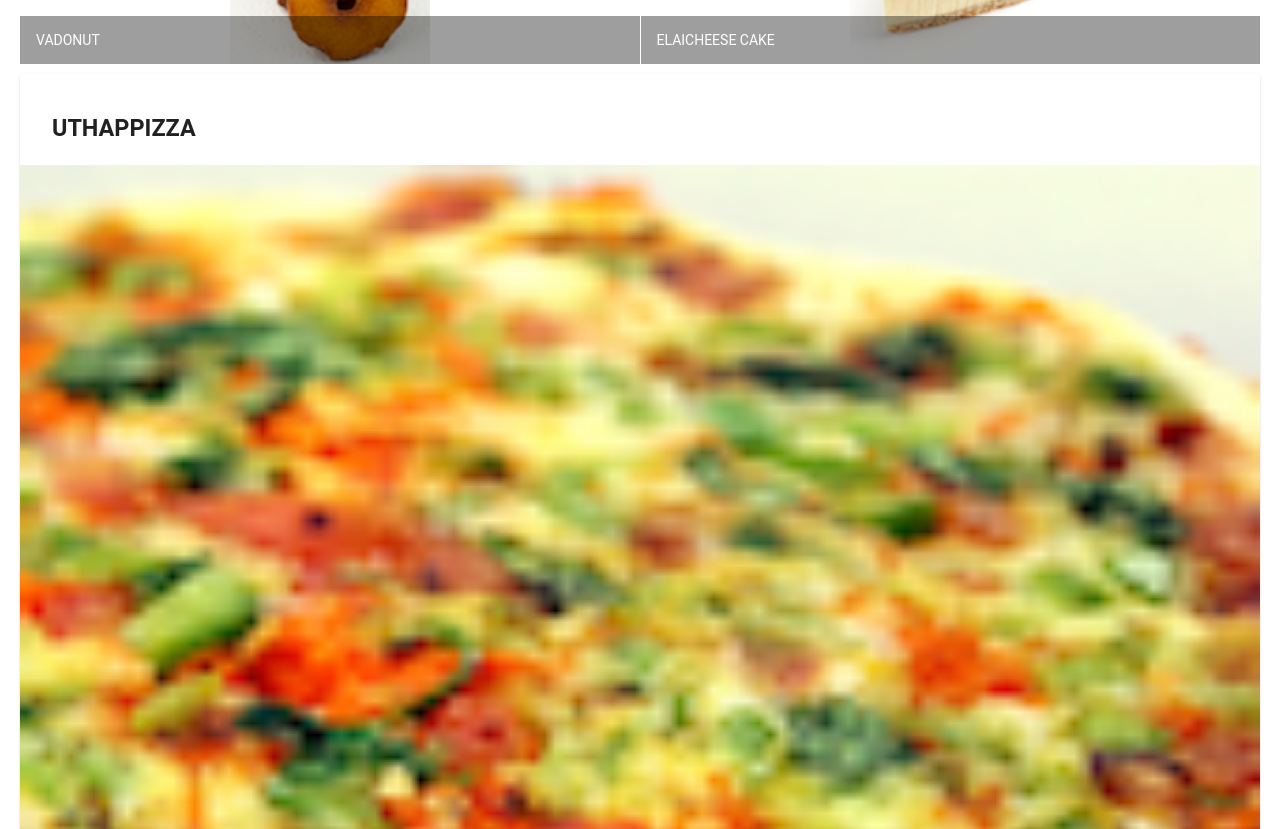
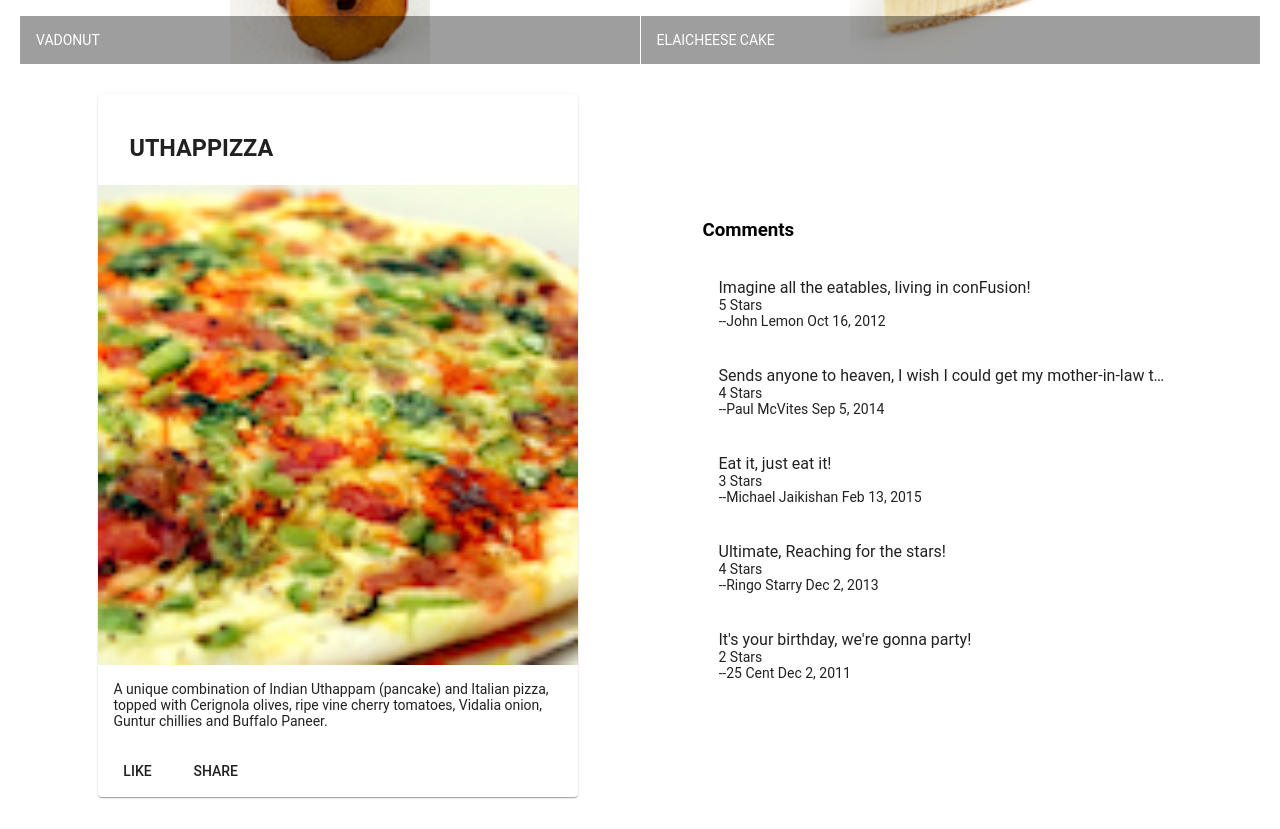
Before and after one commit to luckyhero613/conFusion2, an Angular app: page / in a window 1280 px wide. Shown: the part 500-1329 px from the top of the page. Built offline with nearby package versions, Linux system fonts and the light colour scheme.

Commit message:
Assignment 1

```diff
--- a/src/app/app.component.html
+++ b/src/app/app.component.html
@@ -1,6 +1,2 @@
 <mat-toolbar color="primary"> <span>Ristorante Con Fusion</span></mat-toolbar>
 <app-menu></app-menu>
-
-
-
-<router-outlet></router-outlet>
--- a/src/app/app.module.ts
+++ b/src/app/app.module.ts
@@ -14,11 +14,13 @@
 
 import 'hammerjs';
 import { MenuComponent } from './menu/menu.component';
+import { DishdetailComponent } from './dishdetail/dishdetail.component';
 
 @NgModule({
   declarations: [
     AppComponent,
-    MenuComponent
+    MenuComponent,
+    DishdetailComponent
   ],
   imports: [
     BrowserModule,
--- /dev/null
+++ b/src/app/dishdetail/dishdetail.component.html
@@ -0,0 +1,42 @@
+<div class="container"
+    fxLayout="row"
+    fxLayout.sm="column"
+    fxLayout.xs="column"
+    fxLayoutAlign.gt-md="space-around center"
+    fxLayoutGap="10px"
+    fxLayoutGap.xs="0">
+
+    <div fxFlex="40">
+        <div fxFlex *ngIf="dish">
+            <mat-card>
+                <mat-card-header>
+                    <mat-card-title>
+                    <h3>{{dish.name | uppercase}}</h3>
+                    </mat-card-title>
+                </mat-card-header>
+                <img mat-card-image src={{dish.image}} alt={{dish.name}}>
+                <mat-card-content>
+                    <p>{{dish.description}}
+                    </p>
+                </mat-card-content>
+                <mat-card-actions>
+                    <button mat-button>LIKE</button>
+                    <button mat-button>SHARE</button>
+                </mat-card-actions>
+            </mat-card>
+        </div>
+    </div>
+
+    <div fxFlex="40">
+        <div *ngIf="dish">
+            <mat-list>
+                <h3>Comments</h3>
+                <mat-list-item *ngFor="let comment of dish.comments" fxflex>
+                    <p matLine>{{comment.comment}}</p>
+                    <p matLine>{{comment.rating}} Stars</p>
+                    <p matLine>--{{comment.author}} {{comment.date | date}}</p>
+                </mat-list-item>
+            </mat-list>
+        </div>
+    </div>
+</div>
--- /dev/null
+++ b/src/app/dishdetail/dishdetail.component.ts
@@ -0,0 +1,61 @@
+import { Component, OnInit } from '@angular/core';
+
+
+
+const DISH = {
+  id: '0',
+  name: 'Uthappizza',
+  image: '/assets/images/uthappizza.png',
+  category: 'mains',
+  featured: true,
+  label: 'Hot',
+  price: '4.99',
+  // tslint:disable-next-line:max-line-length
+  description: 'A unique combination of Indian Uthappam (pancake) and Italian pizza, topped with Cerignola olives, ripe vine cherry tomatoes, Vidalia onion, Guntur chillies and Buffalo Paneer.',
+  comments: [
+       {
+           rating: 5,
+           comment: 'Imagine all the eatables, living in conFusion!',
+           author: 'John Lemon',
+           date: '2012-10-16T17:57:28.556094Z'
+       },
+       {
+           rating: 4,
+           comment: 'Sends anyone to heaven, I wish I could get my mother-in-law to eat it!',
+           author: 'Paul McVites',
+           date: '2014-09-05T17:57:28.556094Z'
+       },
+       {
+           rating: 3,
+           comment: 'Eat it, just eat it!',
+           author: 'Michael Jaikishan',
+           date: '2015-02-13T17:57:28.556094Z'
+       },
+       {
+           rating: 4,
+           comment: 'Ultimate, Reaching for the stars!',
+           author: 'Ringo Starry',
+           date: '2013-12-02T17:57:28.556094Z'
+       },
+       {
+           rating: 2,
+           comment: 'It\'s your birthday, we\'re gonna party!',
+           author: '25 Cent',
+           date: '2011-12-02T17:57:28.556094Z'
+       }
+   ]
+};
+
+@Component({
+  selector: 'app-dishdetail',
+  templateUrl: './dishdetail.component.html',
+  styleUrls: ['./dishdetail.component.scss']
+})
+export class DishdetailComponent implements OnInit {
+  dish = DISH;
+  constructor() { }
+
+  ngOnInit(): void {
+  }
+
+}
--- a/src/app/menu/menu.component.html
+++ b/src/app/menu/menu.component.html
@@ -19,7 +19,7 @@
           </mat-grid-tile>
         </mat-grid-list>
       </div>
-      <div fxFlex *ngIf="selectedDish">
+      <!-- <div fxFlex *ngIf="selectedDish">
         <mat-card>
           <mat-card-header>
             <mat-card-title>
@@ -36,6 +36,7 @@
             <button mat-button>SHARE</button>
           </mat-card-actions>
         </mat-card>
-      </div>
+      </div> -->
+      <app-dishdetail></app-dishdetail>
 
 </div>
--- a/src/app/menu/menu.component.ts
+++ b/src/app/menu/menu.component.ts
@@ -1,5 +1,5 @@
 import { Component, OnInit } from '@angular/core';
-import { DSAKeyPairKeyObjectOptions } from 'crypto';
+// import { DSAKeyPairKeyObjectOptions } from 'crypto';
 import { Dish } from '../shared/dish';
 
 const DISHES: Dish[] = [
@@ -53,7 +53,7 @@
 })
 export class MenuComponent implements OnInit {
   dishes: Dish[] = DISHES;
-  selectedDish: Dish = DISHES[0];
+
 
   constructor() { }
 
```
Also changed, not shown: src/app/dishdetail/dishdetail.component.scss (added), 1 other file (tests, documents, lock files or other folders).
